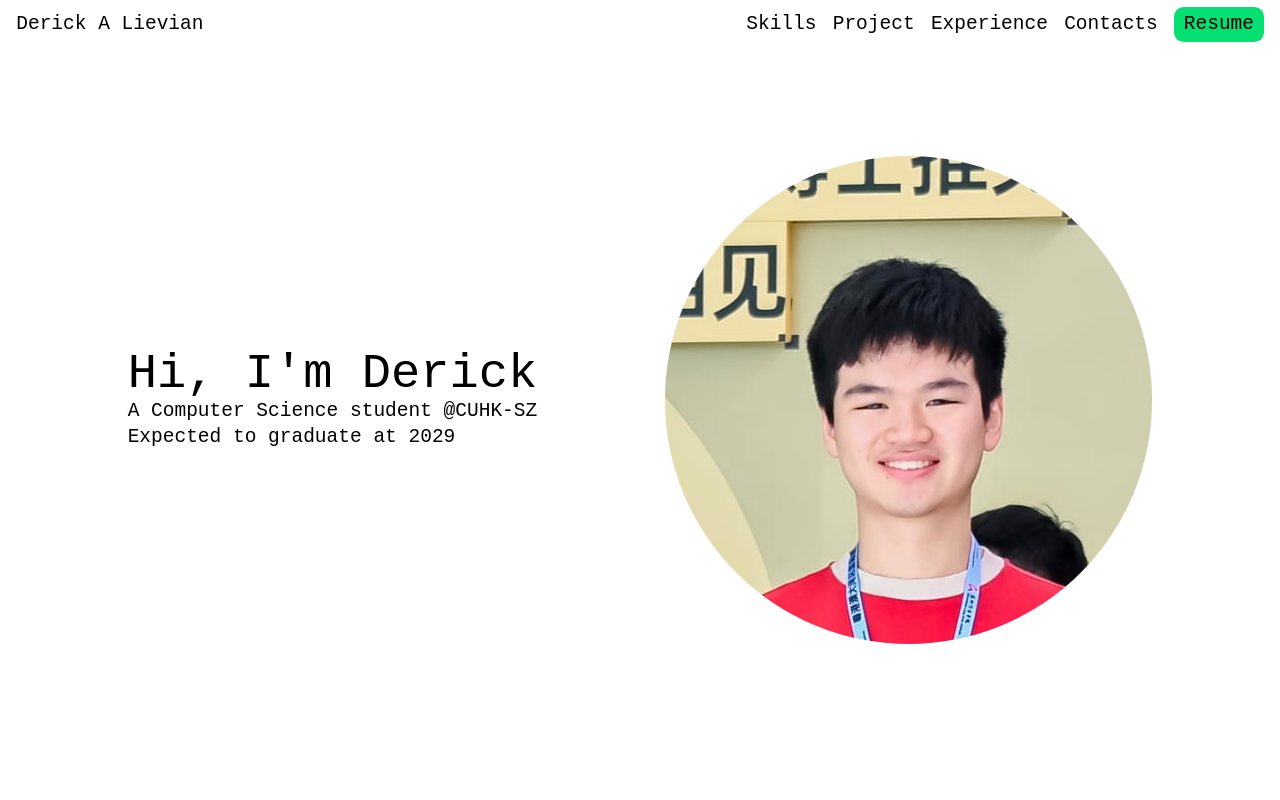
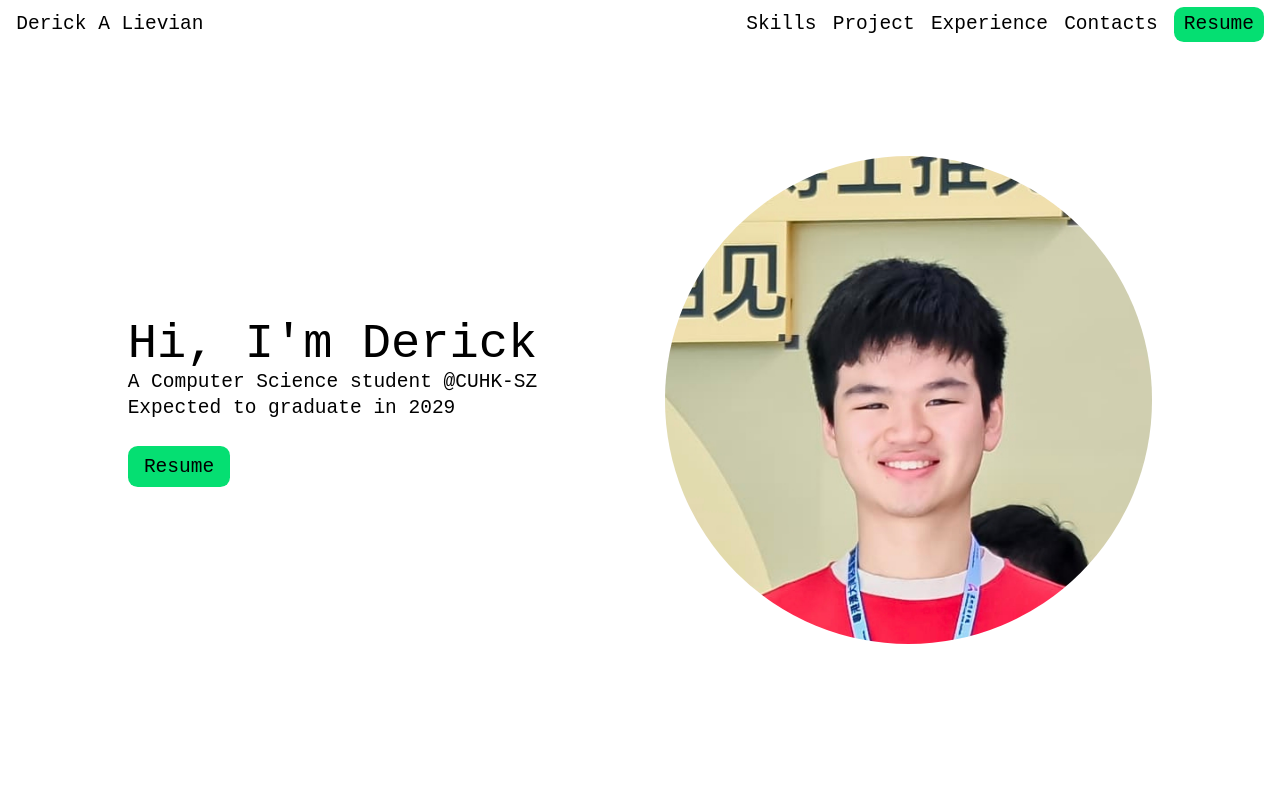
Before and after one commit to h3kar360/Derick-Portfolio, a React (Vite) app in the folder frontend/: page / in a window 1280 px wide. Shown: the top 800 px of the page. Built offline with nearby package versions, Linux system fonts and the light colour scheme.

Commit message:
fixed grammar and added resume download button in introduction section

```diff
--- a/frontend/src/components/HomePage/Introduction.tsx
+++ b/frontend/src/components/HomePage/Introduction.tsx
@@ -7,11 +7,18 @@ const Introduction = () => {
             <section className="hidden w-full h-screen md:flex justify-evenly items-center">
                 <div>
                     <p className="lg:text-6xl">Hi, I'm Derick</p>
-                    <p className="lg:text-2xl">
+                    <p className="lg:text-2xl mb-10">
                         A Computer Science student @CUHK-SZ
                         <br />
-                        Expected to graduate at 2029
+                        Expected to graduate in 2029
                     </p>
+                    <a
+                        href="/files/Resume-Derick.pdf"
+                        target="_blank"
+                        className="bg-green-400 lg:px-5 lg:py-3 rounded-xl text-2xl hover:bg-green-300"
+                    >
+                        Resume
+                    </a>
                 </div>
                 <img
                     src={derickPp}
@@ -29,11 +36,18 @@ const Introduction = () => {
                 />
                 <div>
                     <p className="text-4xl">Hi, I'm Derick</p>
-                    <p className="text-xl">
+                    <p className="text-xl mb-8">
                         A Computer Science student @CUHK-SZ
                         <br />
                         Expected to graduate at 2029
                     </p>
+                    <a
+                        href="/files/Resume-Derick.pdf"
+                        target="_blank"
+                        className="bg-green-400 px-3 py-1.5 text-2xl rounded-xl hover:bg-green-300"
+                    >
+                        Resume
+                    </a>
                 </div>
             </section>
         </section>
```
